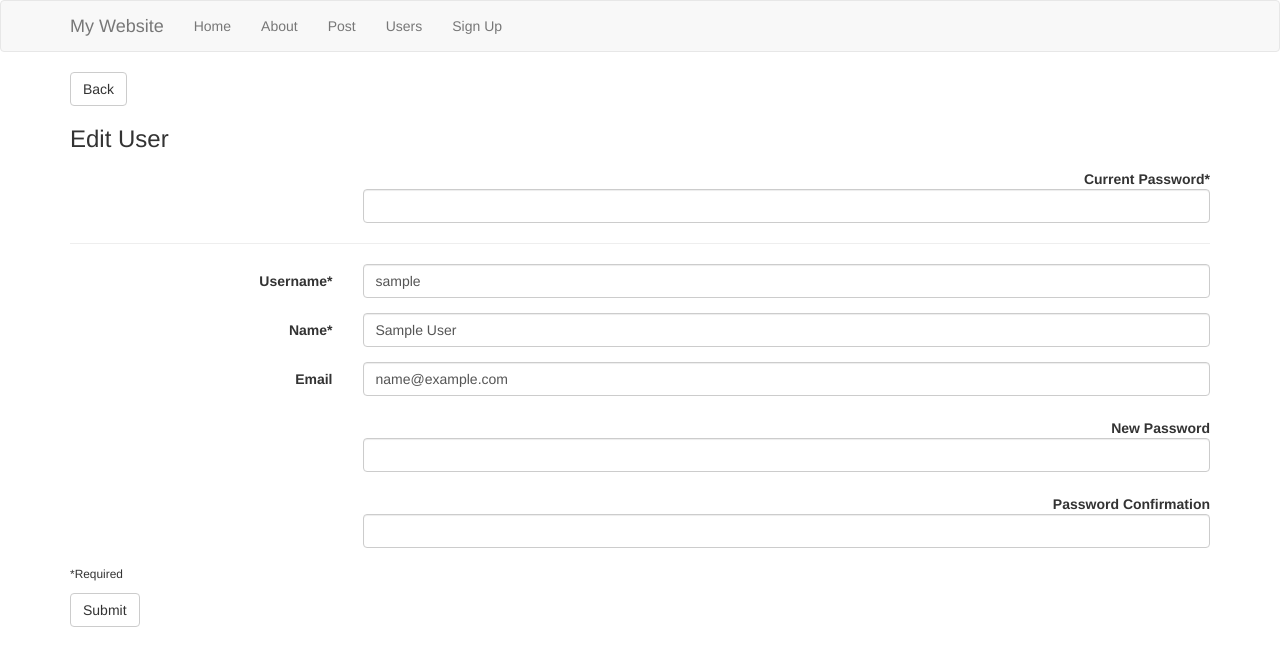
After one commit to terr76/nodejs-board, a Node server app: a page that uses views/users/edit.ejs in a window 1280 px wide. The commit adds this page. Shown: the top 666 px of the page. Run offline with Node 20, Linux system fonts and the light colour scheme; the visitor is signed in with stand-in values (Sample User, id 1); some libraries are stand-ins or nearby versions.

Commit message:
user model, route, views added

```diff
--- a/index.js
+++ b/index.js
@@ -24,6 +24,7 @@ app.use(methodOverride("_method"));
 // Routes
 app.use("/", require("./routes/home"));
 app.use("/posts", require("./routes/posts"));
+app.use("/users", require("./routes/users"));
 
 // Port setting
 app.listen(3000, function(){
--- a/package.json
+++ b/package.json
@@ -10,6 +10,7 @@
   "author": "",
   "license": "ISC",
   "dependencies": {
+    "bcrypt-nodejs": "0.0.3",
     "body-parser": "^1.18.2",
     "ejs": "^2.5.7",
     "express": "^4.16.1",
--- /dev/null
+++ b/routes/users.js
@@ -0,0 +1,66 @@
+var express  = require("express");
+var router   = express.Router();
+var User     = require("../models/User");
+
+// Index
+router.route("/").get(function(req, res){
+  User.find({})
+  .sort({username:1})
+  .exec(function(err, users){
+    if(err) return res.json(err);
+    res.render("users/index", {users:users});
+  });
+});
+
+// New
+router.get("/new", function(req, res){
+  res.render("users/new", {user:{}});
+});
+
+// create
+router.post("/", function(req, res){
+  User.create(req.body, function(err, user){
+    if(err) return res.json(err);
+    res.redirect("/users");
+  });
+});
+
+// show
+router.get("/:username", function(req, res){
+  User.findOne({username:req.params.username}, function(err, user){
+    if(err) return res.json(err);
+    res.render("users/show", {user:user});
+  });
+});
+
+// edit
+router.get("/:username/edit", function(req, res){
+  User.findOne({username:req.params.username}, function(err, user){
+    if(err) return res.json(err);
+    res.render("users/edit", {user:user});
+  });
+});
+
+// update
+router.put("/:username",function(req, res, next){
+  User.findOne({username:req.params.username})
+  .select({password:1})
+  .exec(function(err, user){
+    if(err) return res.json(err);
+
+    // update user object
+    user.originalPassword = user.password;
+    user.password = req.body.newPassword? req.body.newPassword : user.password;
+    for(var p in req.body){
+      user[p] = req.body[p];
+    }
+
+    // save updated user
+    user.save(function(err, user){
+      if(err) return res.json(err);
+      res.redirect("/users/"+req.params.username);
+    });
+  });
+});
+
+module.exports = router;
--- a/views/partials/nav.ejs
+++ b/views/partials/nav.ejs
@@ -14,6 +14,10 @@
         <li><a href="/about">About</a></li>
         <li><a href="/posts">Post</a></li>
       </ul>
+      <ul class="nav navbar-nav navar-right">
+        <li><a href="/users">Users</a></li>
+        <li><a href="/users/new">Sign Up</a></li>
+      </ul>
     </div>
   </div>
 </nav>
--- /dev/null
+++ b/views/users/edit.ejs
@@ -0,0 +1,68 @@
+<!DOCTYPE html>
+<html>
+  <head>
+    <% include ../partials/head %>
+  </head>
+  <body>
+    <% include ../partials/nav %>
+
+    <div class="container user user-edit">
+
+      <div class="buttons">
+        <a class="btn btn-default" href="/users/<%= user.username %>">Back</a>
+      </div>
+
+      <form class="user-form form-horizontal" action="/users/<%= user.username %>?_method=put" method="post">
+        <div class="contentBox">
+          <h3 class="contentBoxTop">Edit User</h3>
+          <fieldset>
+            <div class="form-group">
+              <label for="currentPassword" class="col-sm-12 control-label">Current Password*</label>
+              <div class="col-sm-9 col-sm-offset-3">
+                <input class="form-control" type="password" id="currentPassword" name="currentPassword" value="">
+              </div>
+            </div>
+            <hr></hr>
+            <div class="form-group">
+              <label for="username" class="col-sm-3 control-label">Username*</label>
+              <div class="col-sm-9">
+                <input class="form-control" type="text" id="username" name="username" value="<%= user.username %>">
+              </div>
+            </div>
+            <div class="form-group">
+              <label for="name" class="col-sm-3 control-label">Name*</label>
+              <div class="col-sm-9">
+                <input class="form-control" type="text" id="name" name="name" value="<%= user.name %>">
+              </div>
+            </div>
+            <div class="form-group">
+              <label for="email" class="col-sm-3 control-label">Email</label>
+              <div class="col-sm-9">
+                <input class="form-control" type="text" id="email" name="email" value="<%= user.email %>">
+              </div>
+            </div>
+            <div class="form-group">
+              <label for="newPassword" class="col-sm-12 control-label">New Password</label>
+              <div class="col-sm-9 col-sm-offset-3">
+                <input class="form-control" type="password" id="newPassword" name="newPassword" value="">
+              </div>
+            </div>
+            <div class="form-group">
+              <label for="passwordConfirmation" class="col-sm-12 control-label">Password Confirmation</label>
+              <div class="col-sm-9 col-sm-offset-3">
+                <input class="form-control" type="password" id="passwordConfirmation" name="passwordConfirmation" value="">
+              </div>
+            </div>
+            <p>
+              <small>*Required</small>
+            </p>
+          </fieldset>
+        </div>
+        <div class="buttons">
+          <button type="submit" class="btn btn-default">Submit</button>
+        </div>
+      </form>
+
+    </div> <!-- container end -->
+  </body>
+</html>
```
Also changed, not shown: models/User.js (added, +60 -0 lines), views/users/index.ejs (added, +27 -0 lines), views/users/new.ejs (added, +57 -0 lines), views/users/show.ejs (added, +38 -0 lines), 1 other file.
